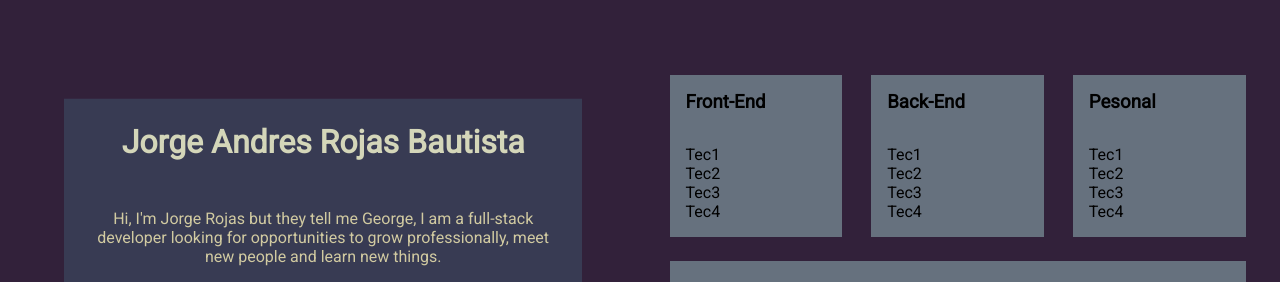
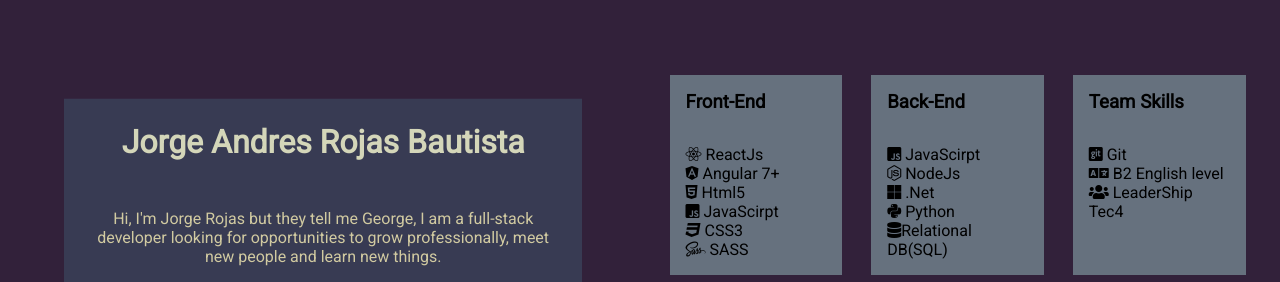
Before and after one commit to jorgearojas25/PERSONAL_PORTFOLIO, a plain HTML site: page index.html in a window 1280 px wide. Shown: the top 282 px of the page. Drawn offline with Linux system fonts and the light colour scheme.

Commit message:
Segregacion de estilos

```diff
--- a/index.html
+++ b/index.html
@@ -5,6 +5,10 @@
     <meta name="viewport" content="width=device-width, initial-scale=1.0" />
     <meta http-equiv="X-UA-Compatible" content="ie=edge" />
     <link rel="stylesheet" href="styles/styles.css" />
+    <link
+      href="https://use.fontawesome.com/releases/v5.0.4/css/all.css"
+      rel="stylesheet"
+    />
     <link
       href="https://fonts.googleapis.com/css?family=Roboto&display=swap"
       rel="stylesheet"
@@ -28,27 +32,30 @@
           <div class="frontTec card">
             <h3 class="cardTitle">Front-End</h3>
             <ul class="cardList">
-              <li class="cardItem">Tec1</li>
-              <li class="cardItem">Tec2</li>
-              <li class="cardItem">Tec3</li>
-              <li class="cardItem">Tec4</li>
+              <li class="cardItem"><i class="fab fa-react"></i> ReactJs</li>
+              <li class="cardItem"><i class="fab fa-angular"></i> Angular 7+</li>
+              <li class="cardItem"><i class="fab fa-html5"></i> Html5</li>
+              <li class="cardItem"><i class="fab fa-js-square"></i> JavaScirpt</li>
+              <li class="cardItem"><i class="fab fa-css3"></i> CSS3</li>
+              <li class="cardItem"><i class="fab fa-sass"></i> SASS</li>
             </ul>
           </div>
           <div class="backTec card">
             <h3 class="cardTitle">Back-End</h3>
             <ul class="cardList">
-              <li class="cardItem">Tec1</li>
-              <li class="cardItem">Tec2</li>
-              <li class="cardItem">Tec3</li>
-              <li class="cardItem">Tec4</li>
+              <li class="cardItem"><i class="fab fa-js-square"></i> JavaScirpt</li>
+              <li class="cardItem"><i class="fab fa-node-js"></i> NodeJs</li>
+              <li class="cardItem"><i class="fab fa-microsoft"></i> .Net</li>
+              <li class="cardItem"><i class="fab fa-python"></i> Python</li>
+              <li class="cardItem"><i class="fas fa-database"></i>Relational DB(SQL)</li>
             </ul>
           </div>
           <div class="personalTec card">
-            <h3 class="cardTitle">Pesonal</h3>
+            <h3 class="cardTitle">Team Skills</h3>
             <ul class="cardList">
-              <li class="cardItem">Tec1</li>
-              <li class="cardItem">Tec2</li>
-              <li class="cardItem">Tec3</li>
+              <li class="cardItem"><i class="fab fa-git-square"></i> Git</li>
+              <li class="cardItem"><i class="fas fa-language"></i> B2 English level</li>
+              <li class="cardItem"><i class="fas fa-users"></i> LeaderShip</li>
               <li class="cardItem">Tec4</li>
             </ul>
           </div>
--- /dev/null
+++ b/v2/styles/_areaGrid.scss
@@ -0,0 +1,6 @@
+%areaCenterElement{
+    grid-template-areas:
+    ". . ."
+    ". element ."
+    ". . .";
+}
--- a/v2/styles/_colors.scss
+++ /dev/null
@@ -1,5 +0,0 @@
-$background_color : #32213A;
-$header_color : #383B53;
-$cards_color : #66717E;
-$fonts_color : #D4D6B9;
-$efect_color : #D1CAA1;
--- /dev/null
+++ b/v2/styles/_mobileGrid.scss
@@ -0,0 +1,8 @@
+%basicMobileGrid{
+    display: grid;
+    width: 100vw;
+    height: 100vh;
+    grid-template-rows: 15% 1fr 15%;
+    grid-template-columns: 15% 1fr 15%;
+    grid-gap: 5px;
+}
--- /dev/null
+++ b/v2/styles/_palette.scss
@@ -0,0 +1,8 @@
+/* Coolors Exported Palette - coolors.co/423e37-6e675f-a39594-eb5e55-edebd7 */
+
+/* RGB */
+$color1: rgba(66, 62, 55, 1);
+$color2: rgba(110, 103, 95, 1);
+$color3: rgba(163, 149, 148, 1);
+$color4: rgba(235, 94, 85, 1);
+$color5: rgba(237, 235, 215, 1);
--- a/v2/styles/styles.scss
+++ b/v2/styles/styles.scss
@@ -1,4 +1,7 @@
-@import '_colors.scss';
+@import '_mobileGrid.scss';
+@import '_desktopGrid.scss';
+@import '_areaGrid.scss';
+@import '_palette.scss';
 
 *{
     padding: 0;
@@ -8,7 +11,7 @@
 }
 
 body{
-    background-color: $background_color;
+    background-color: $color1;
 }
 
 .mainContainer{
@@ -17,26 +20,16 @@
 }
 
 header{
-    display: grid;
-    width: 100vw;
-    height: 100vh;
-    grid-template-areas:
-        ". . ."
-        ". presentation ."
-        ". . .";
-    grid-template-rows: 15% 1fr 15%;
-    grid-template-columns: 15% 1fr 15%;
-    grid-gap: 5px;
-    background-color: $header_color;
+    @extend %basicMobileGrid;
+    @extend %areaCenterElement;
+    background-color: $color1;
     .presentation{
-        grid-area: presentation;
-        background-color: $background_color;
+        grid-area: element;
+        background-color: $color2;
     }
 }
 
 section{
-    display: grid;
-    width: 100vw;
-    height: 100vh;
-    background-color: $background_color
+    @extend %basicMobileGrid;
+    background-color: $color2;
 }
```
Also changed, not shown: v2/styles/_desktopGrid.scss (added), v2/styles/styles.css, 1 other file.
